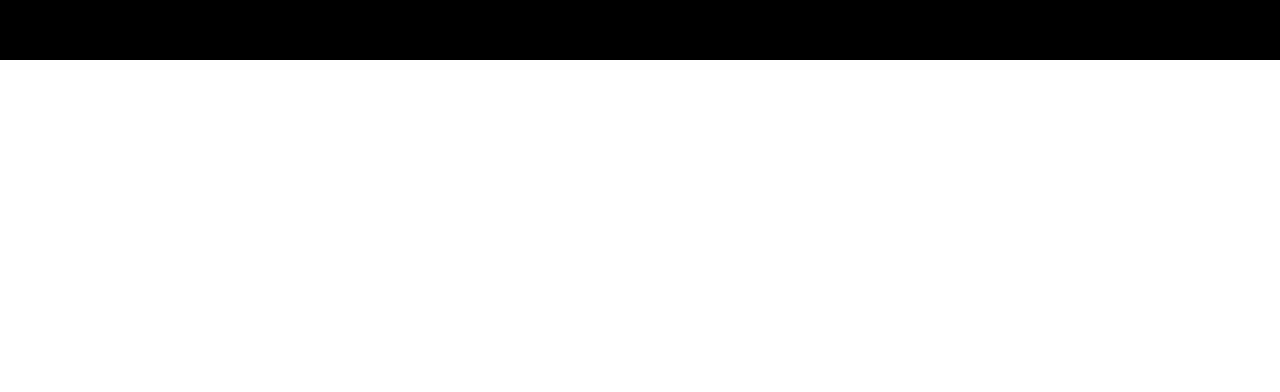
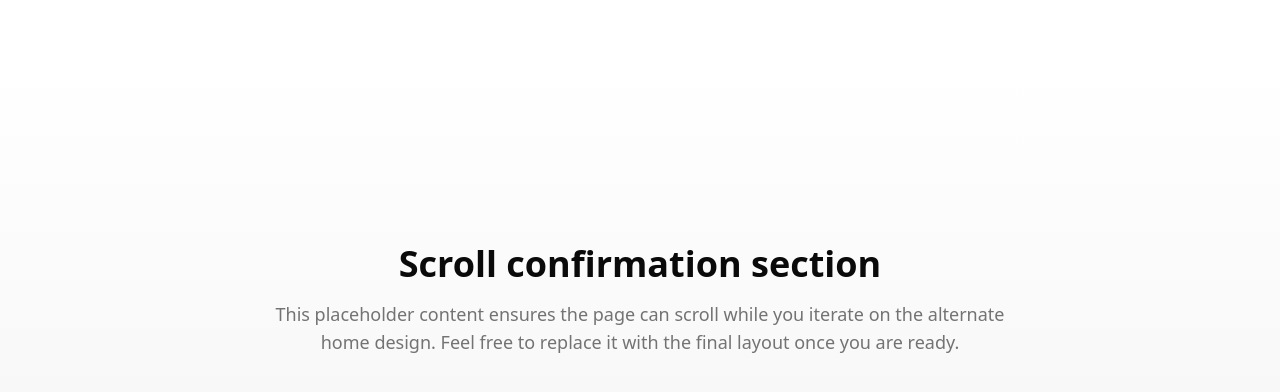
Before and after one commit to roisulimani/qai, a Next.js app: page /home-2 in a window 1280 px wide. Shown: the part 740-1132 px from the top of the page. Before the commit the page ends 800 px from the top, so only its background shows below. Built offline with nearby package versions, Linux system fonts and the light colour scheme; no server answers.

Commit message:
Fix Home 2 theme background and add scroll section

```diff
--- a/src/app/home-2/page.tsx
+++ b/src/app/home-2/page.tsx
@@ -4,10 +4,21 @@
 
 const HomeVariantPage = async () => {
     return (
-        <div className="relative min-h-screen w-screen overflow-hidden bg-black">
+        <div className="relative min-h-screen w-full overflow-x-hidden bg-background transition-colors dark:bg-background">
             <SiteHeader />
-            <main className="relative h-screen w-full">
-                <Home2SplineScene />
+            <main className="relative flex min-h-screen flex-col">
+                <section className="relative h-screen w-full">
+                    <Home2SplineScene />
+                </section>
+                <section className="flex min-h-[60vh] w-full items-center justify-center bg-gradient-to-b from-background to-muted px-6 py-24 text-center">
+                    <div className="mx-auto max-w-3xl space-y-4">
+                        <h2 className="text-3xl font-semibold sm:text-4xl">Scroll confirmation section</h2>
+                        <p className="text-base text-muted-foreground sm:text-lg">
+                            This placeholder content ensures the page can scroll while you iterate on the alternate home design.
+                            Feel free to replace it with the final layout once you are ready.
+                        </p>
+                    </div>
+                </section>
             </main>
         </div>
     );
```
